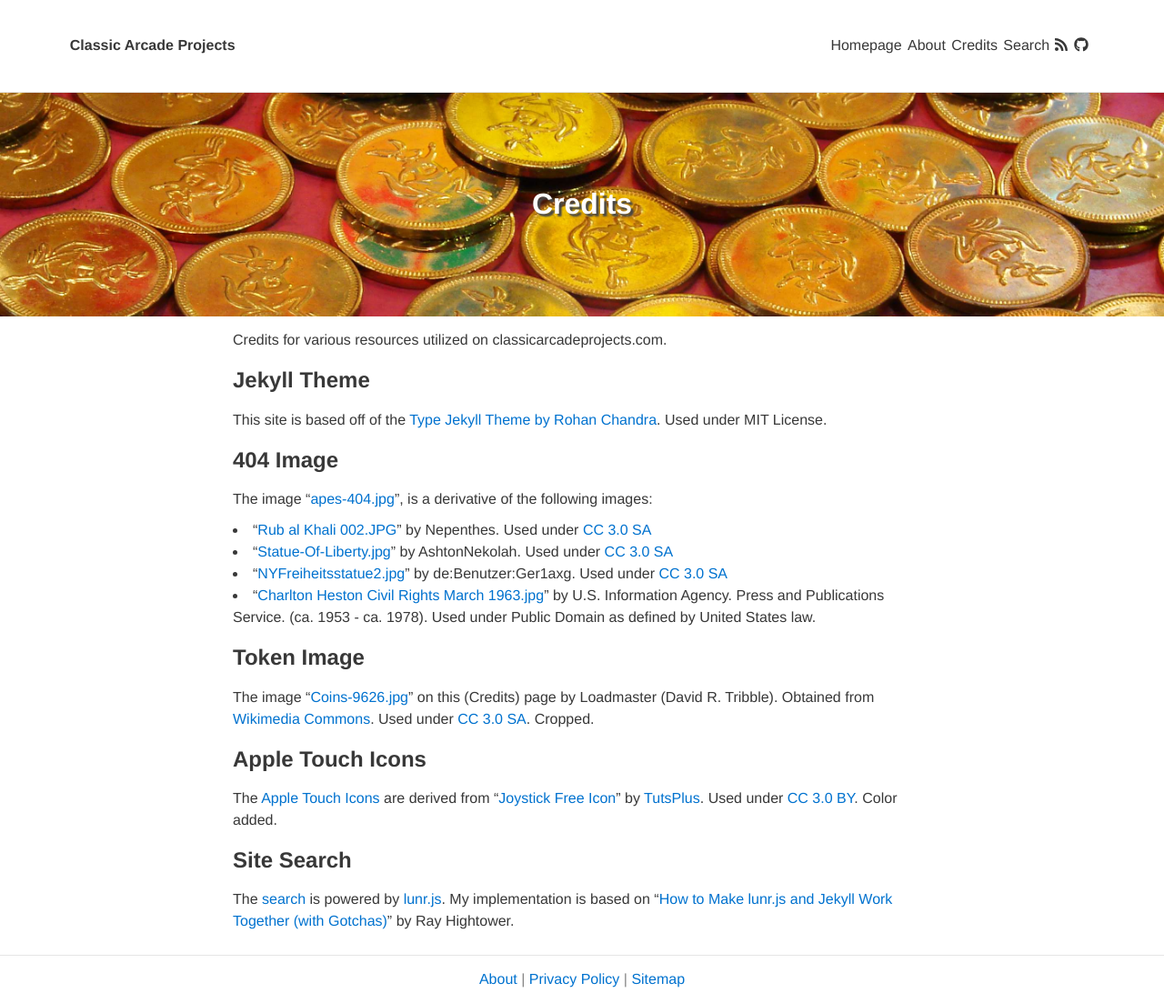
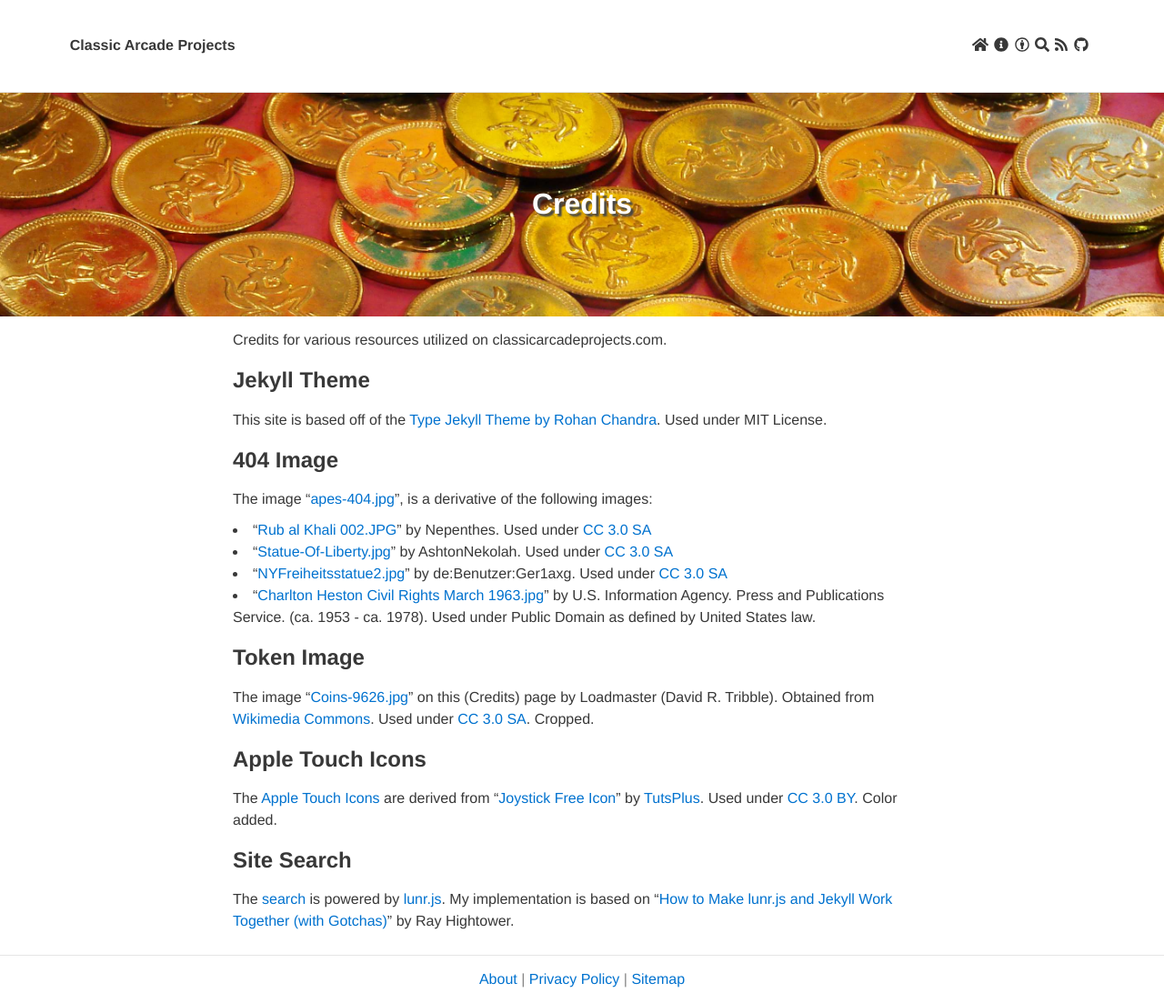
Before and after one commit to StilgarISCA/ClassicArcadeProjects, a Jekyll site: the page built from credits.md, in a window 1280 px wide. Shown: the whole page at 91% size. Built offline with Jekyll 4.4.1, drawn with Linux system fonts in a browser that asks for light colours; nearby versions of some CDN libraries.

Commit message:
Convert header links to icons

```diff
--- a/_includes/header.html
+++ b/_includes/header.html
@@ -17,7 +17,22 @@
 		<ul>
             <li>
                 <a class="page-link" href="{{ site.baseurl }}/">
-                    Homepage
+                    <i class="fas fa-home"></i>
+                </a>
+            </li>
+            <li>
+                <a class="page-link" href="{{ site.baseurl }}/about/">
+                    <i class="fas fa-info-circle"></i>
+                </a>
+            </li>
+            <li>
+                <a class="page-link" href="{{ site.baseurl }}/credits/">
+                    <i class="fab fa-creative-commons-by"></i>
+                </a>
+            </li>
+            <li>
+                <a class="page-link" href="{{ site.baseurl }}/search/">
+                    <i class="fas fa-search"></i>
                 </a>
             </li>
 			{% for page in site.pages %}
```
Also changed, not shown: about.md (+1 -0 lines), credits.md (+1 -1 lines), search.md (+2 -0 lines).
